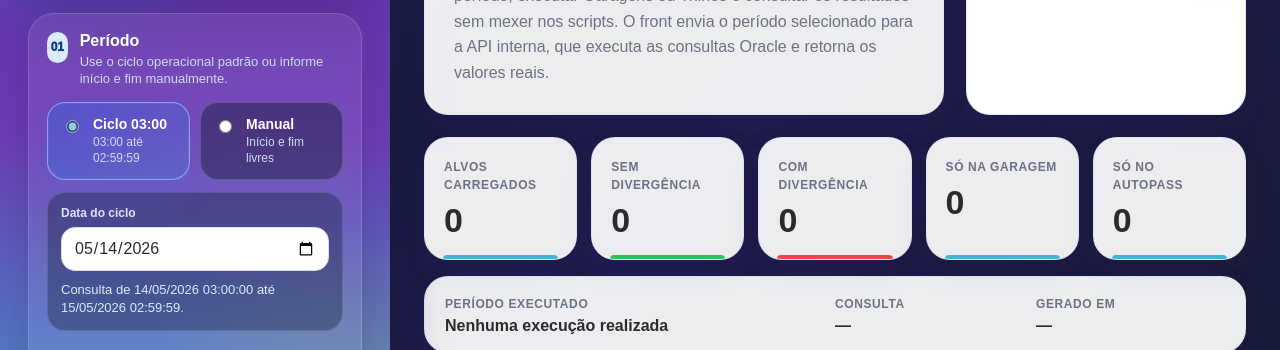
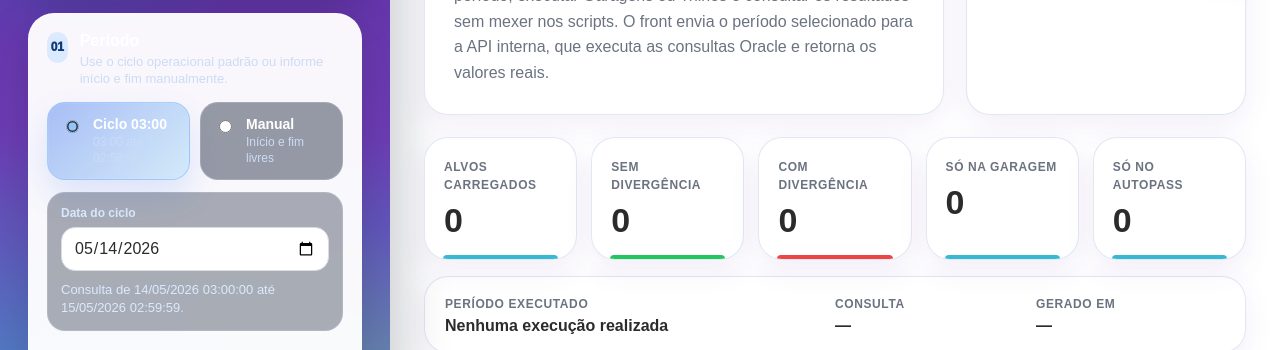
Before and after one commit to Viitiih/Clearing-Garagem-e-Trilhos, a plain HTML site: page index.html in a window 1280 px wide. Shown: the part 223-573 px from the top of the page. Drawn offline with nearby package versions, Linux system fonts and the light colour scheme.

Commit message:
Update styles.css

```diff
--- a/styles.css
+++ b/styles.css
@@ -29,9 +29,10 @@ body {
   color: var(--text);
   font-family: 'Poppins', sans-serif;
   background:
-    radial-gradient(circle at top left, rgba(139, 92, 246, .35), transparent 30%),
-    radial-gradient(circle at bottom right, rgba(6, 182, 212, .28), transparent 30%),
-    linear-gradient(135deg, #0f172a 0%, #1e1b4b 45%, #111827 100%);
+background:
+  radial-gradient(circle at top left, rgba(255,255,255,.08), transparent 25%),
+  radial-gradient(circle at bottom right, rgba(255,255,255,.05), transparent 30%),
+  linear-gradient(135deg, #5b2ca0 0%, #6c3db5 50%, #7c52c7 100%);
 }
 
 button, input { font: inherit; }
@@ -83,7 +84,7 @@ button { cursor: pointer; }
 .control-card,
 .flow-card {
   border: 1px solid rgba(255, 255, 255, .14);
-  background: rgba(255, 255, 255, .075);
+  background: rgba(255,255,255,.96);
   border-radius: 26px;
   box-shadow: 0 18px 50px rgba(0, 0, 0, .16);
   backdrop-filter: blur(10px);
```
